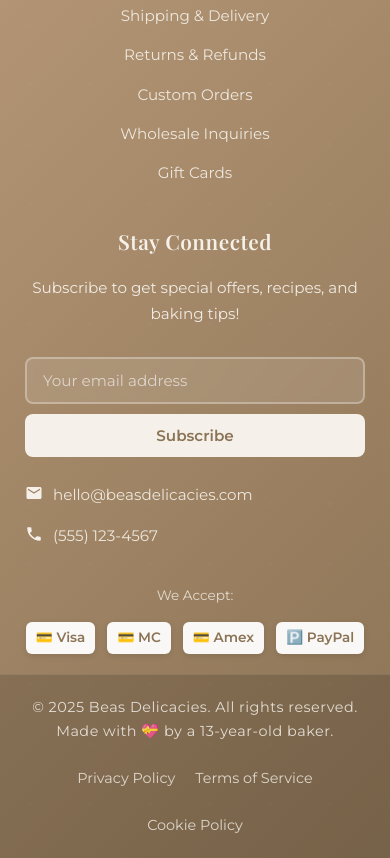
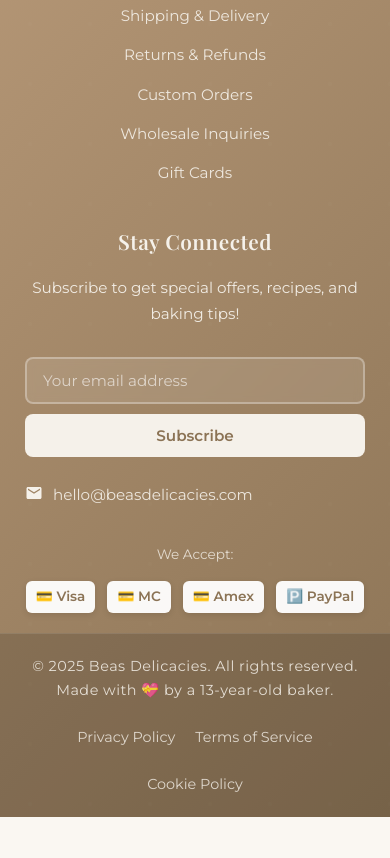
Before and after one commit to csengelhardt/beas-delicacies.com, a website: page html/about.html in a window 390 px wide. Shown: the part 2229-3087 px from the top of the page. After the commit the page ends 3046 px from the top, so only its background shows below. Drawn offline with nearby package versions, Linux system fonts and the light colour scheme.

Commit message:
removing phone number from footer

```diff
--- a/html/about.html
+++ b/html/about.html
@@ -129,13 +129,6 @@
             </svg>
             <a href="mailto:hello@beasdelicacies.com">hello@beasdelicacies.com</a>
           </div>
-
-          <div class="footer-contact-item">
-            <svg width="18" height="18" fill="currentColor" viewBox="0 0 24 24">
-              <path d="M6.62 10.79c1.44 2.83 3.76 5.14 6.59 6.59l2.2-2.2c.27-.27.67-.36 1.02-.24 1.12.37 2.33.57 3.57.57.55 0 1 .45 1 1V20c0 .55-.45 1-1 1-9.39 0-17-7.61-17-17 0-.55.45-1 1-1h3.5c.55 0 1 .45 1 1 0 1.25.2 2.45.57 3.57.11.35.03.74-.25 1.02l-2.2 2.2z"/>
-            </svg>
-            <a href="tel:+15551234567">(555) 123-4567</a>
-          </div>
         </div>
 
         <div style="margin-top: 20px;">
```
Also changed, not shown: html/cart.html (+0 -7 lines), html/checkout.html (+0 -7 lines), html/contact.html (+0 -7 lines), html/index.html (+0 -7 lines), html/login.html (+0 -7 lines), html/shop.html (+0 -7 lines).
